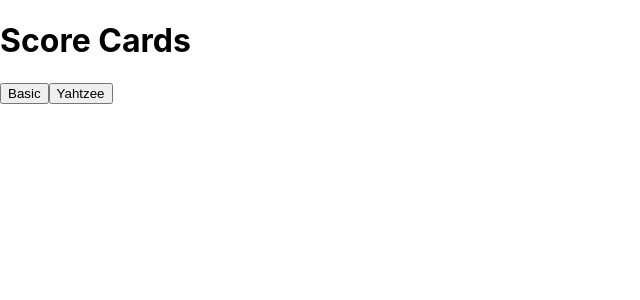
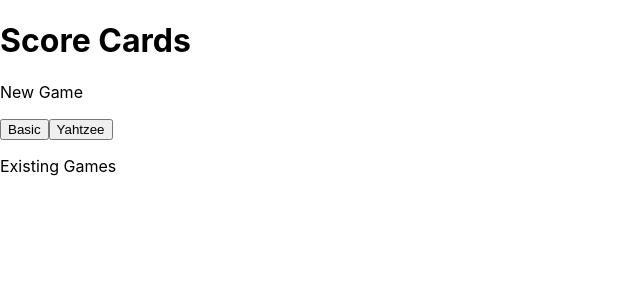
Before and after one commit to brentkeller/scorecard, a React (Create React App) app: page / in a window 1280 px wide. Shown: the top 300 px of the page, without its empty margins (0-640 px from the left). Built offline with nearby package versions, Linux system fonts and the light colour scheme.

Commit message:
Add list of previous games

```diff
--- /dev/null
+++ b/src/components/GameList.css
@@ -0,0 +1,40 @@
+.game-list {
+  display: grid;
+  grid-template-columns: repeat(auto-fill, 1fr);
+  padding: 5px;
+  gap: 10px;
+}
+
+@media (min-width: 600px) {
+  .game-list {
+    grid-template-columns: repeat(auto-fill, 400px);
+    padding: 10px;
+  }
+}
+
+.game-card {
+  border: 2px solid var(--color-brand);
+  border-radius: 6px;
+  padding: 5px;
+  display: grid;
+  grid-template-columns: repeat(3, 1fr);
+  grid-template-rows: 50px auto;
+  grid-template-areas:
+    'type date date'
+    'link . delete';
+  max-width: 400px;
+}
+
+.game-card__type {
+  font-weight: bold;
+  grid-area: type;
+}
+
+.game-card__date {
+  grid-area: date;
+  text-align: right;
+}
+
+.game-card__link-button {
+  grid-area: link;
+}
--- /dev/null
+++ b/src/components/GameList.tsx
@@ -0,0 +1,29 @@
+import React, { useState } from 'react';
+import { GameInfo } from '../games/Game';
+import { listGames } from '../hooks/db';
+import { Link } from 'react-router-dom';
+import './GameList.css';
+
+export function GameList() {
+  const [games, setGames] = useState<GameInfo[]>([]);
+
+  React.useEffect(() => {
+    async function loadGames() {
+      const result = await listGames();
+      setGames(result);
+    }
+    loadGames();
+  }, []);
+
+  const gameCards = games.map((g) => (
+    <div key={g.id} className="game-card">
+      <div className="game-card__type">{g.type}</div>
+      <div className="game-card__date">{g.date.toLocaleString()}</div>
+      <Link to={`/${g.type}/${g.id}`} className="btn game-card__link-button">
+        Open
+      </Link>
+    </div>
+  ));
+
+  return <div className="game-list">{gameCards}</div>;
+}
--- a/src/hooks/db.ts
+++ b/src/hooks/db.ts
@@ -1,14 +1,9 @@
 import { openDB, DBSchema } from 'idb';
-import { Game, GameType } from '../games/Game';
+import { Game, GameInfo } from '../games/Game';
 
 interface MyDB extends DBSchema {
   games: {
-    value: {
-      id: string;
-      type: GameType;
-      date: Date;
-      game: Game;
-    };
+    value: GameInfo;
     key: string;
     indexes: {
       'by-game-type': string;
@@ -37,6 +32,13 @@
   return (result?.game as T) ?? null;
 }
 
+export async function listGames() {
+  const db = await getDb();
+  const result = (await db.getAll('games')) ?? [];
+  // sort by date descending
+  return result.sort((a, b) => b.date.getTime() - a.date.getTime());
+}
+
 export async function storeGame(game: Game) {
   const db = await getDb();
   return await db.put('games', {
--- a/src/screens/Home.tsx
+++ b/src/screens/Home.tsx
@@ -1,5 +1,6 @@
 import * as React from 'react';
 import { useHistory } from 'react-router-dom';
+import { GameList } from '../components/GameList';
 import { BasicGame } from '../games/basic/BasicGame';
 import { YahtzeeGame } from '../games/yahtzee/YahtzeeGame';
 import { saveGame } from '../hooks/useGame';
@@ -23,6 +24,7 @@
     <div>
       <h1>Score Cards</h1>
       <div>
+        <p>New Game</p>
         <button type="button" onClick={newBasic}>
           Basic
         </button>
@@ -30,6 +32,10 @@
           Yahtzee
         </button>
       </div>
+      <div>
+        <p>Existing Games</p>
+        <GameList />
+      </div>
     </div>
   );
 };
```
Also changed, not shown: src/games/Game.ts (+7 -0 lines).
